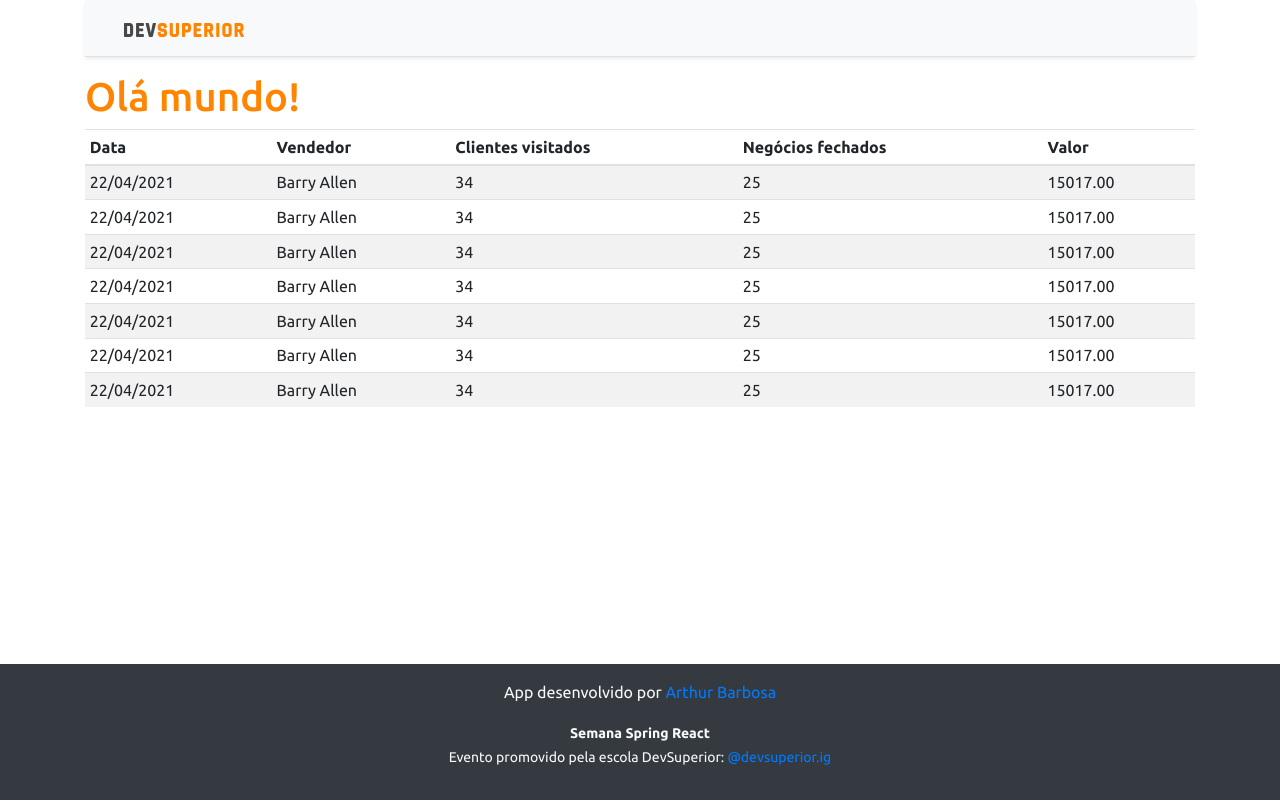
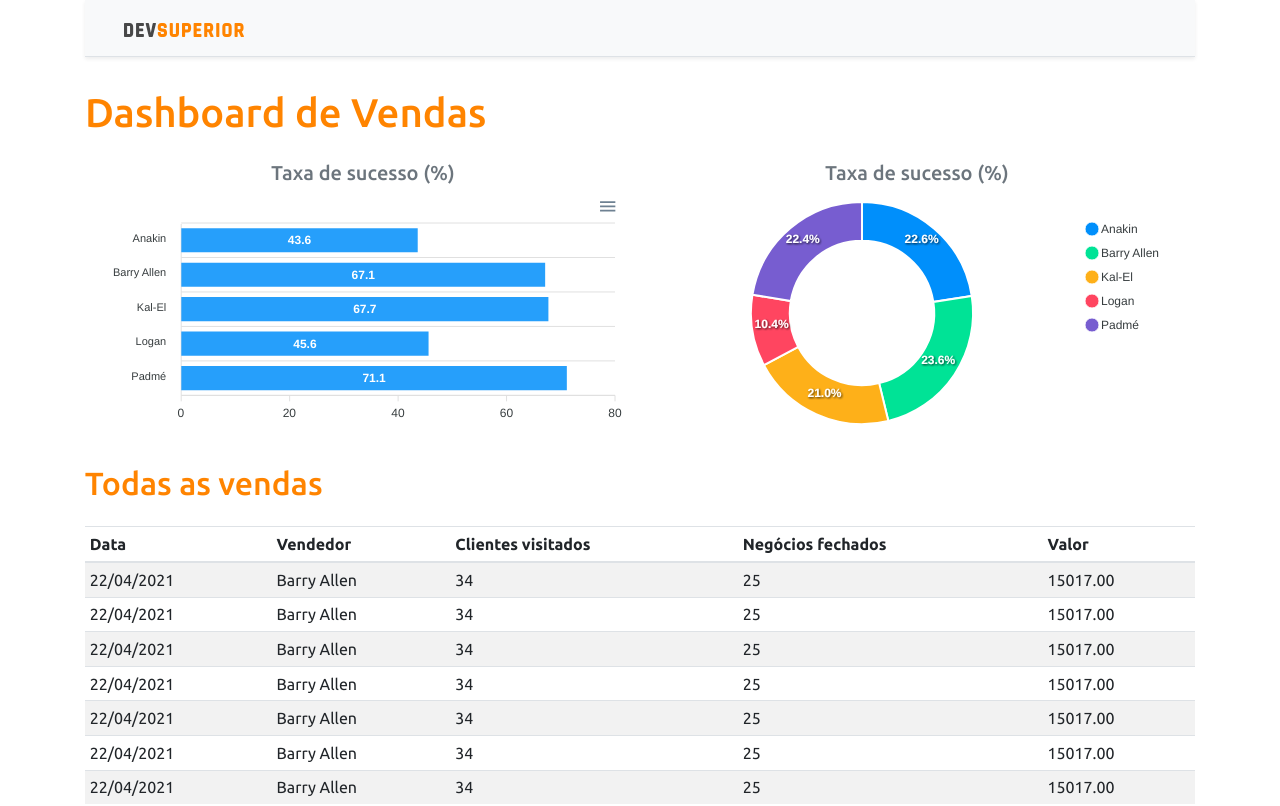
Before and after one commit to arthurBarbosa/project-sds3, a React (Create React App) app in the folder frontend/: page / in a window 1280 px wide. Shown: the top 806 px of the page. Built offline with nearby package versions, Linux system fonts and the light colour scheme.

Commit message:
Static charts

```diff
--- a/frontend/package.json
+++ b/frontend/package.json
@@ -12,10 +12,12 @@
     "@types/node": "^12.0.0",
     "@types/react": "^17.0.0",
     "@types/react-dom": "^17.0.0",
+    "apexcharts": "^3.26.1",
     "bootstrap": "^4.6.0",
     "jquery": "1.9.1",
     "popper.js": "^1.16.1",
     "react": "^17.0.2",
+    "react-apexcharts": "^1.3.9",
     "react-dom": "^17.0.2",
     "react-scripts": "4.0.3",
     "typescript": "^4.1.2",
--- a/frontend/src/App.tsx
+++ b/frontend/src/App.tsx
@@ -1,13 +1,29 @@
-import Navbar from './components/Navbar'
-import Footer from './components/Footer'
-import DataTable from './components/DataTable'
-
+import Navbar from './components/Navbar';
+import Footer from './components/Footer';
+import DataTable from './components/DataTable';
+import BarChart from './components/BarChart';
+import DonutChart from './components/DonutChart';
 function App() {
   return (
     <>
       <div className="container">
         <Navbar />
-        <h1 className="text-primary">Olá mundo!</h1>
+        <h1 className="text-primary py-3">Dashboard de Vendas</h1>
+
+        <div className="row px-3">
+          <div className="col-sm-6">
+            <h5 className="text-center text-secondary">Taxa de sucesso (%)</h5>
+            <BarChart />
+          </div>
+          <div className="col-sm-6">
+            <h5 className="text-center text-secondary">Taxa de sucesso (%)</h5>
+            <DonutChart />
+          </div>
+        </div>
+
+        <div className="py-3">
+          <h2 className="text-primary">Todas as vendas</h2>
+        </div>
 
         <DataTable />
       </div>
--- /dev/null
+++ b/frontend/src/components/BarChart/index.tsx
@@ -0,0 +1,35 @@
+import Chart from 'react-apexcharts';
+
+const BarChart = () => {
+
+  const options = {
+    plotOptions: {
+      bar: {
+        horizontal: true,
+      }
+    },
+  };
+
+  const mockData = {
+    labels: {
+      categories: ['Anakin', 'Barry Allen', 'Kal-El', 'Logan', 'Padmé']
+    },
+    series: [
+      {
+        name: "% Sucesso",
+        data: [43.6, 67.1, 67.7, 45.6, 71.1]
+      }
+    ]
+  };
+
+  return (
+    <Chart
+      options={{ ...options, xaxis: mockData.labels }}
+      series={mockData.series}
+      type="bar"
+      height="240"
+    />
+  );
+}
+
+export default BarChart;
--- /dev/null
+++ b/frontend/src/components/DonutChart/index.tsx
@@ -0,0 +1,26 @@
+import Chart from 'react-apexcharts';
+
+const DonutChart = () => {
+
+  const mockData = {
+    series: [477138, 499928, 444867, 220426, 473088],
+    labels: ['Anakin', 'Barry Allen', 'Kal-El', 'Logan', 'Padmé']
+  }
+
+  const options = {
+    legend: {
+      show: true
+    }
+  }
+
+  return (
+    <Chart
+      options={{ ...options, labels: mockData.labels }}
+      series={mockData.series}
+      type="donut"
+      height="240"
+    />
+  );
+}
+
+export default DonutChart;
```
Also changed, not shown: 1 other file (tests, documents, lock files or other folders).
